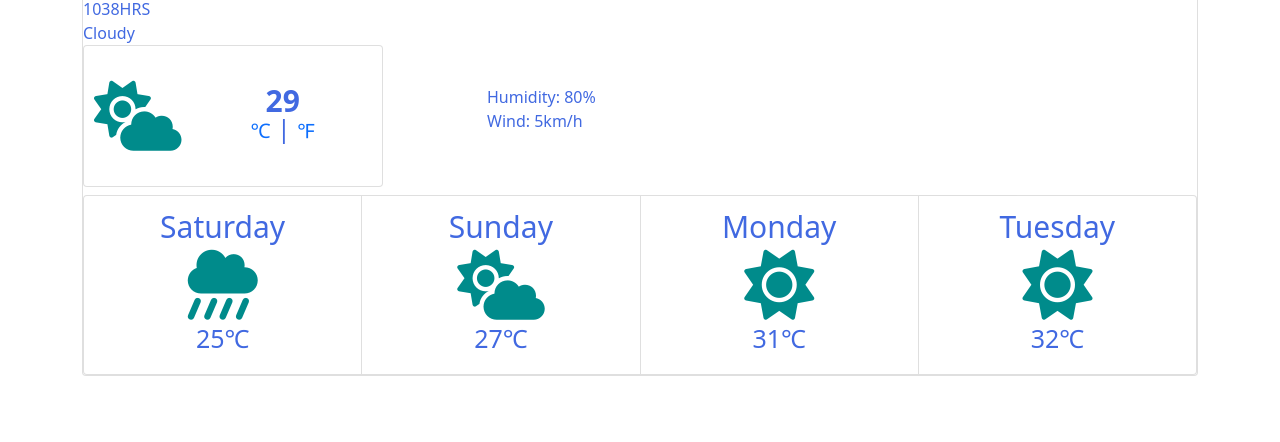
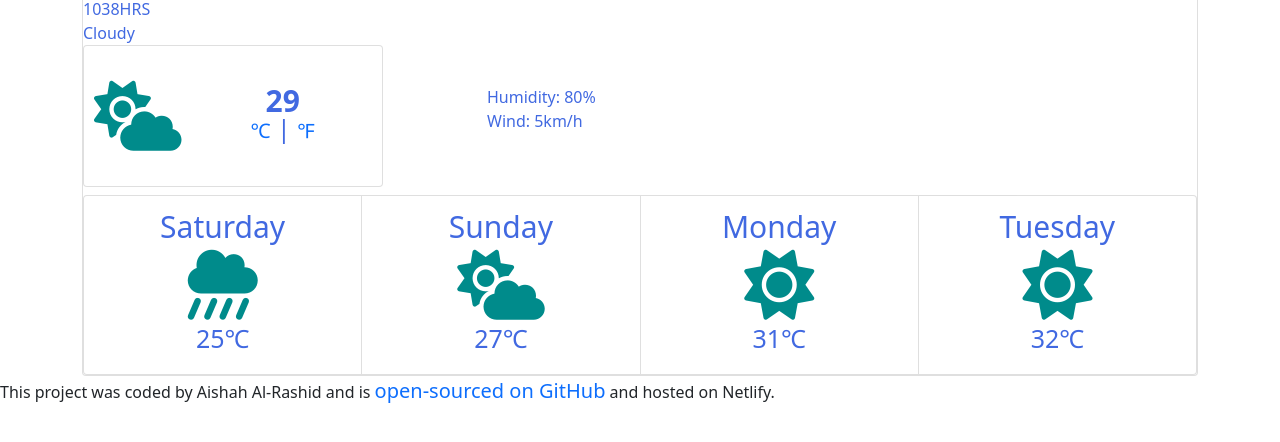
Before and after one commit to aishah849/weather-app, a plain HTML site: page index.html in a window 1280 px wide. Shown: the part 178-620 px from the top of the page. Drawn offline with nearby package versions, Linux system fonts and the light colour scheme.

Commit message:
Included GitHub link

```diff
--- a/index.html
+++ b/index.html
@@ -95,6 +95,13 @@
         </div>
       </div>
     </div>
+    <p>
+      This project was coded by Aishah Al-Rashid and is
+      <a href="https://github.com/aishah849/weather-app"
+        >open-sourced on GitHub</a
+      >
+      and hosted on Netlify.
+    </p>
     <script src="src/weatherapp.js"></script>
   </body>
 </html>
```
